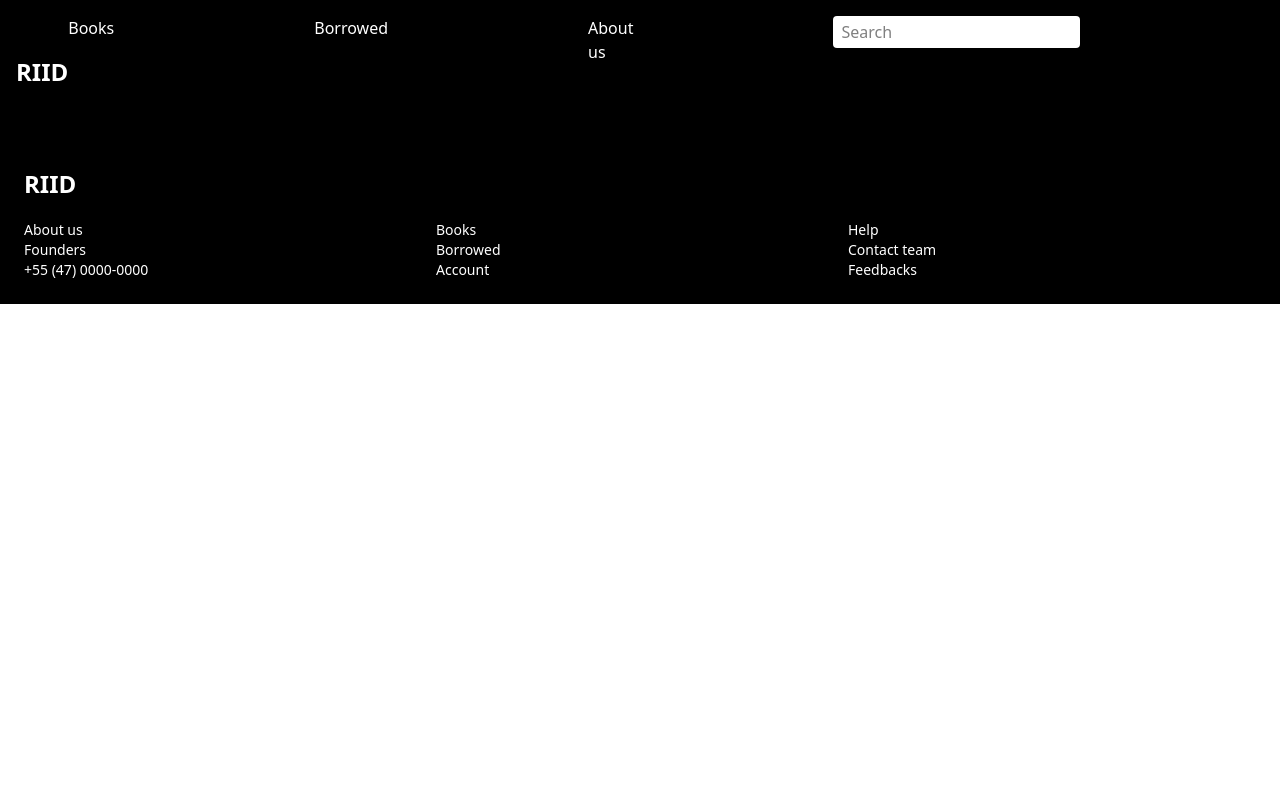
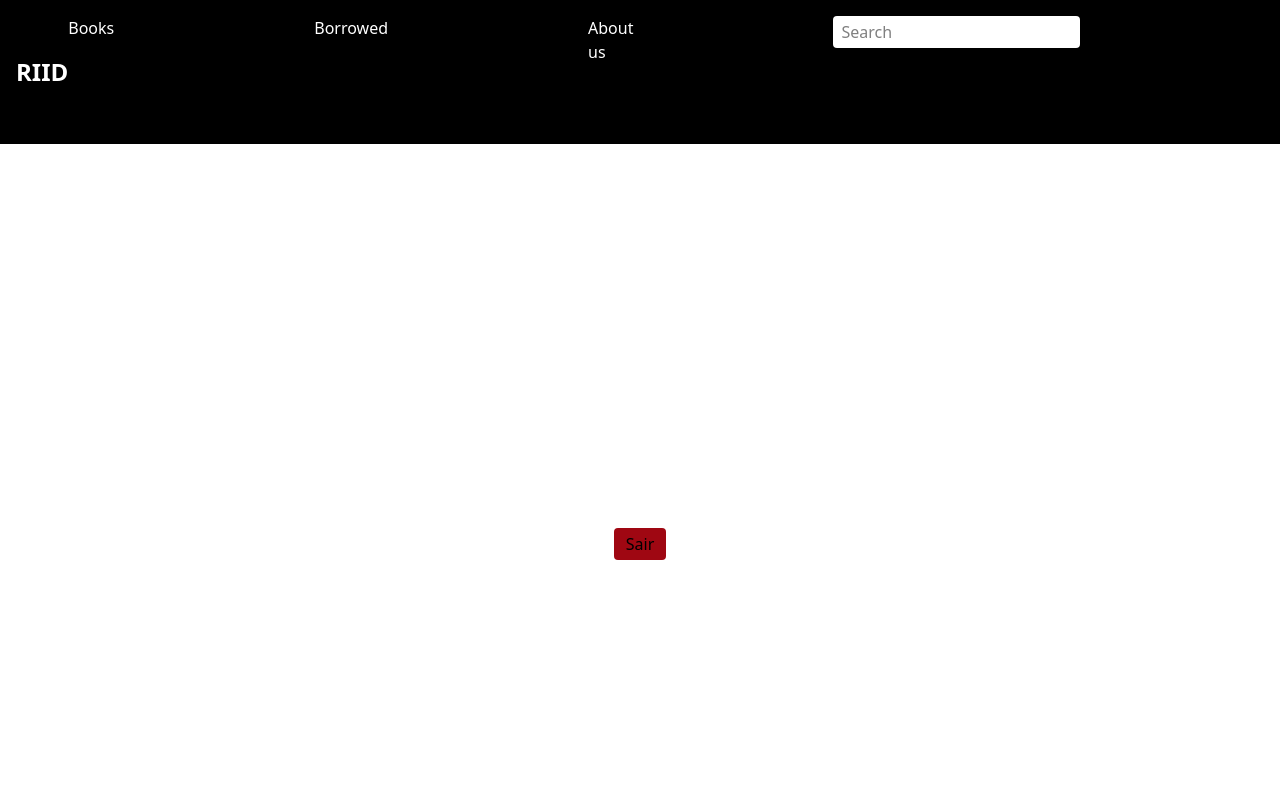
Before and after one commit to guilhermepaluski/Riid_Frontend, a React (Vite) app: page /user in a window 1280 px wide. Shown: the top 800 px of the page. Built offline with nearby package versions, Linux system fonts and the light colour scheme.

Commit message:
✨feat: Icon User working (not at the time, but working)

```diff
--- a/src/App.jsx
+++ b/src/App.jsx
@@ -12,6 +12,7 @@ import BookInfoPage from './pages/BookInfoPage';
 import ExpiredBookInfoPage from './pages/ExpiredBookInfoPage';
 import ReviewPaymentPage from './pages/ReviewPaymentPage';
 import CartPage from './pages/CartPage';
+import UserPage from './pages/UserPage';
 import { useEffect } from 'react';
 import axios from 'axios';
 import { AuthProvider } from './contexts/AuthContext';
@@ -40,6 +41,7 @@ function App() {
             <Route path='/home' element={<HomePage />} />
             <Route path='/register' element={<RegisterPage />} />
             <Route path='/login' element={<LoginPage onLogin={handleLogin}/>} />
+            <Route path='/user' element={<UserPage />} />
             <Route path='/books' element={<BooksPage search={search} />} />
             <Route path='/borrowed' element={<BorrowedPage />} />
             <Route path='/aboutus' element={<AboutUsPage />} />
--- a/src/components/Navbar.jsx
+++ b/src/components/Navbar.jsx
@@ -2,10 +2,9 @@ import "react";
 import PropTypes from 'prop-types';
 import { Link } from 'react-router-dom';
 import SearchBar from "./SearchBar";
-import { useState } from "react";
 
 const Navbar = ({ onSearch }) => {
-    const [logado, setLogado] = useState(false);
+    const logado = !!localStorage.getItem("token")
 
     return (
         <div className="flex flex-col justify-between bg-black">
@@ -31,7 +30,9 @@ const Navbar = ({ onSearch }) => {
                             <div>
                                 {logado ? (
                                     <button>
-                                        <img src="./images/usericonpng.png" alt="" />
+                                        <Link to="/user">
+                                        <img src="./images/usericonpng.png" className="w-11" alt="" />
+                                        </Link>
                                     </button>
                                 ) : (
                                         <>
@@ -42,7 +43,8 @@ const Navbar = ({ onSearch }) => {
                                                 <Link to="/register" className="">Sign up</Link>
                                             </button>
                                         </>
-                                )}
+                                    )
+                                }
                             </div>
                         </div>
                     </div>
--- /dev/null
+++ b/src/pages/UserPage.jsx
@@ -0,0 +1,25 @@
+import "react";
+import { Link } from "react-router-dom";
+
+const UserPage = () => {
+    const setLogado = !!localStorage.getItem("token");
+
+    const handleLogout = () => {
+        localStorage.removeItem("token");
+        setLogado(false);
+    }
+
+    return (
+    <div className="min-h-screen flex flex-col justify-center items-center bg-white">
+        <div>
+            <Link to="/login">
+                <button onClick={handleLogout} className="bg-red-800 text-black px-3 py-1 rounded">
+                    Sair
+                </button>
+            </Link>
+        </div>
+    </div>
+    )
+}
+
+export default UserPage;
```
Also changed, not shown: public/images/usericonpng.png. Lines whose indentation alone changed are shown as unchanged.
